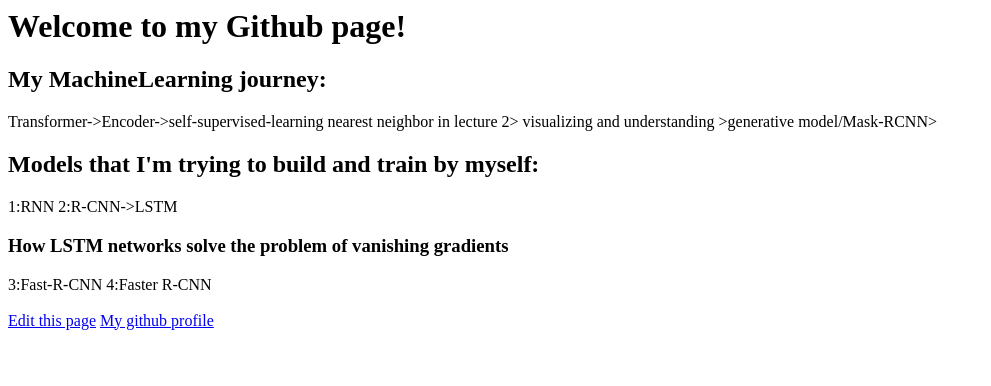
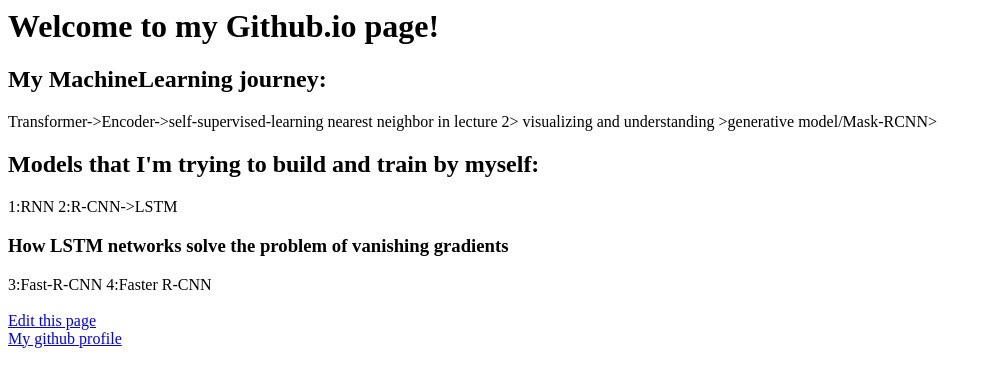
Before and after one commit to Xfragrance/xfragrance.github.io, a plain HTML site: page index.html in a window 1280 px wide. Shown: the whole page, without its empty margins (0-991 px from the left). Drawn offline with Linux system fonts and the light colour scheme.

Commit message:
Update index.html

```diff
--- a/index.html
+++ b/index.html
@@ -1,7 +1,7 @@
 
 <h1>
 <b>
-Welcome to my Github page!
+Welcome to my Github.io page!
 </b>
 </h1>
 <h2>
@@ -22,4 +22,5 @@ Models that I'm trying to build and train by myself:
 <br>
 <br>
 <a href="https://github.com/Xfragrance/xfragrance.github.io/blob/main/index.html">Edit this page</a>
+<br>
 <a href="https://github.com/Xfragrance">My github profile</a>
```
